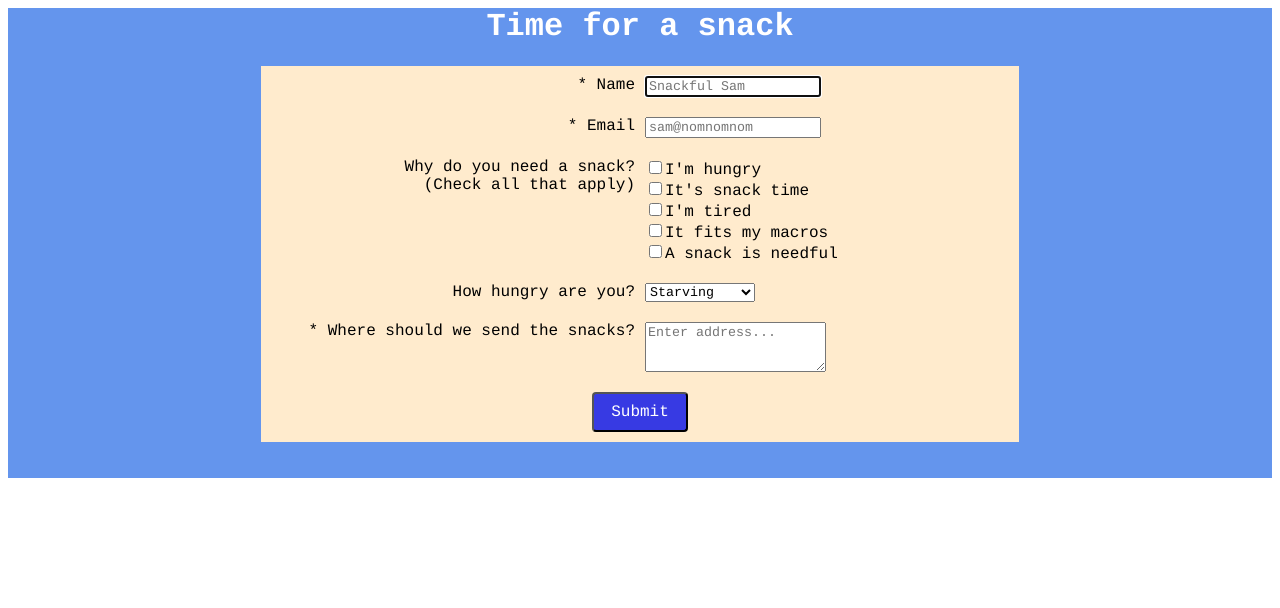
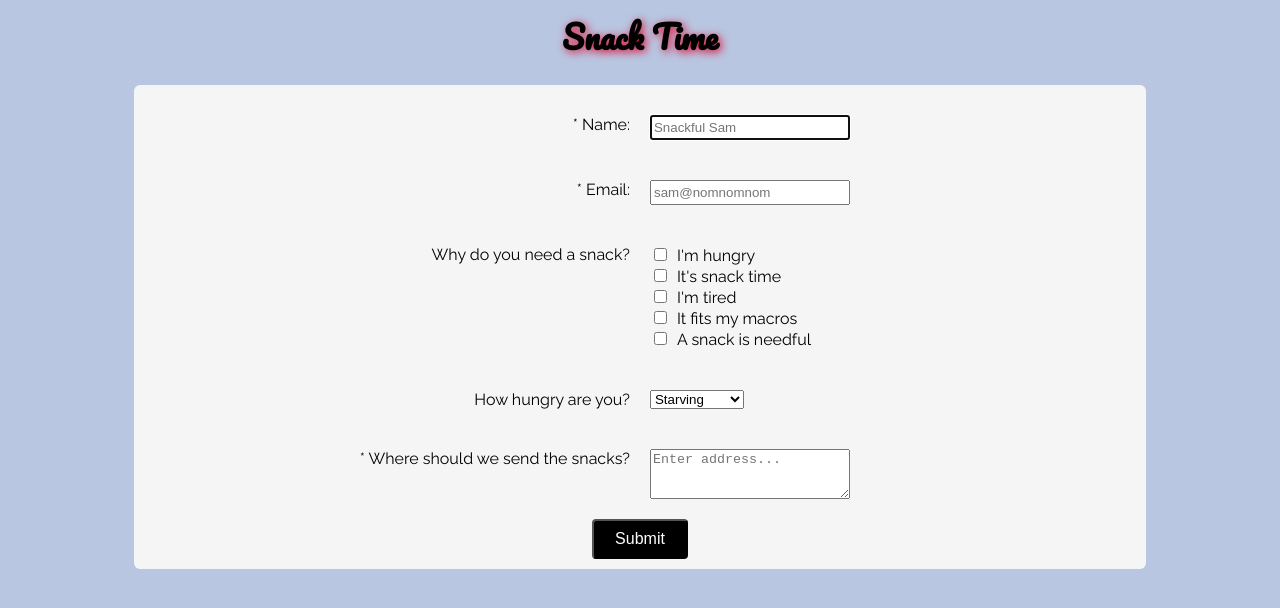
Before and after one commit to radicchio/snackTime, a plain HTML site: page index.html in a window 1280 px wide. Drawn offline with Linux system fonts and the light colour scheme.

Commit message:
updating form styles

```diff
--- a/index.html
+++ b/index.html
@@ -5,12 +5,11 @@
 </head>
 
 <body>
-    <div id="outer-container">
-        <h1>Time for a snack</h1>
+    <h1>Snack Time</h1>
     <form>
         <div class="field-container">
             <div class="field-label">
-                    <label id="name-label" for="name">* Name </label>
+                <label id="name-label" for="name">* Name: </label>
             </div>
             <div class="field-input">
                 <input autofocus type="text" name="name" id="name" class="input-field" placeholder="Snackful Sam" required>
@@ -18,17 +17,16 @@
         </div>
         <div class="field-container">
             <div class="field-label">
-                    <label id="email-label" for="email">* Email </label>
+                <label id="email-label" for="email">* Email: </label>
             </div>
             <div class="field-input">
-                    <input type="text" name="email" id="email" class="input-field" placeholder="sam@nomnomnom" required>
+                <input type="email" name="email" id="email" class="input-field" placeholder="sam@nomnomnom" required>
             </div>
         </div>
 
         <div class="field-container">
             <div class="field-label">
-                    <label for="snack-reason">Why do you need a snack?
-                        <br>(Check all that apply) </label>
+                <label for="snack-reason">Why do you need a snack?</label>
             </div>
             <div class="field-input">
                 <ul id="snack-reason">
@@ -64,13 +62,14 @@
                 <label for="address">* Where should we send the snacks?</label>
             </div>
             <div class="field-input">
-                    <textarea id="address" style="height:50px;resize:vertical;" name="address" placeholder="Enter address..." required></textarea>
+                <textarea id="address" class="input-field" style="height:50px;resize:vertical;" name="address" placeholder="Enter address..."
+                    required></textarea>
             </div>
         </div>
 
         <button id="submit" type="submit">Submit</button>
     </form>
-    </div>
+
 
 </body>
 
--- a/styles.css
+++ b/styles.css
@@ -1,31 +1,34 @@
-* {
-  font-family: "Calibri Light", Courier, monospace;
-}
+@import url(https://fonts.googleapis.com/css?family=Raleway:400,500);
 
-#outer-container {
-  background-color: cornflowerblue;
-  padding-bottom: 20px;
+@import url("https://fonts.googleapis.com/css?family=Pacifico");
+
+body {
+  background-color: rgb(184, 198, 225);
+  font-family: "Raleway", Helvetica, sans-serif;
 }
 
 h1 {
   text-align: center;
-  color: white;
+  font-family: "Pacifico", cursive;
+  text-shadow: 2px 2px 8px crimson;
 }
 
 form {
   display: flex;
-  width: 60%;
-  background-color: blanchedalmond;
+  width: 80%;
+  background-color: rgb(245, 245, 245);
   flex-direction: column;
   align-items: center;
-  margin-left: 20%;
-  margin-right: 20%;
+  margin-left: 10%;
+  margin-right: 10%;
+  border-radius: 6px;
 }
 
 .field-container {
   display: flex;
   width: 100%;
   margin: 10px;
+  padding-top: 20px;
 }
 
 .field-input,
@@ -33,9 +36,14 @@ form {
   width: 100%;
 }
 
+.input-field {
+  height: 25px;
+  min-width: 200px;
+}
+
 .field-label {
   text-align: right;
-  padding-right: 10px;
+  padding-right: 20px;
 }
 
 ul {
@@ -44,8 +52,13 @@ ul {
   margin: 0px;
 }
 
+li input {
+  margin-right: 10px;
+  margin-bottom: 5px;
+}
+
 #submit {
-  background-color: rgb(55, 58, 227);
+  background-color: black;
   color: white;
   border-radius: 4px;
   font-size: 1em;
@@ -66,7 +79,7 @@ ul {
   }
 }
 
-@media (max-width: 400px) {
+@media (max-width: 505px) {
   .field-container {
     flex-direction: column;
   }
```
Lines whose indentation alone changed are shown as unchanged.
